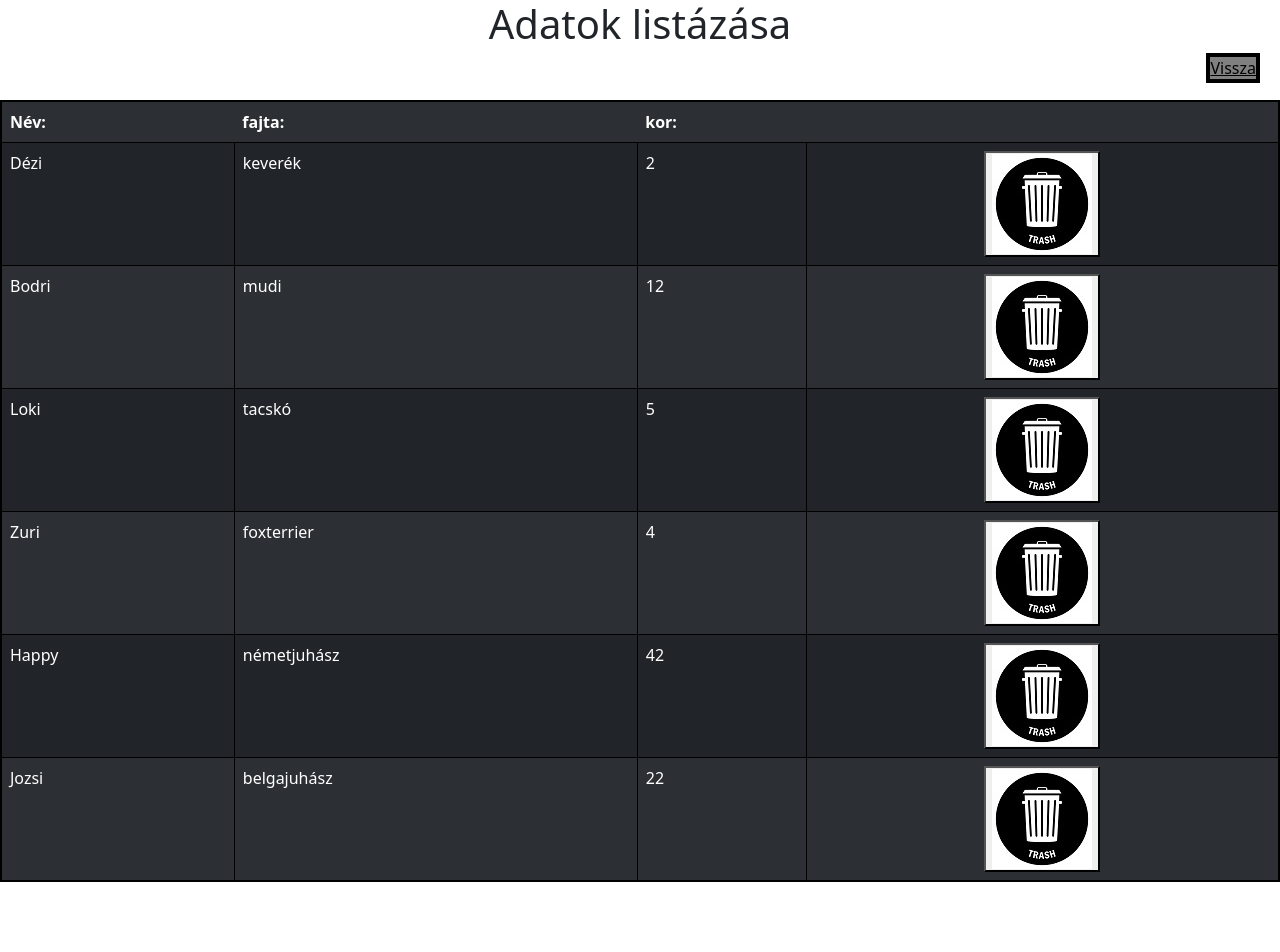
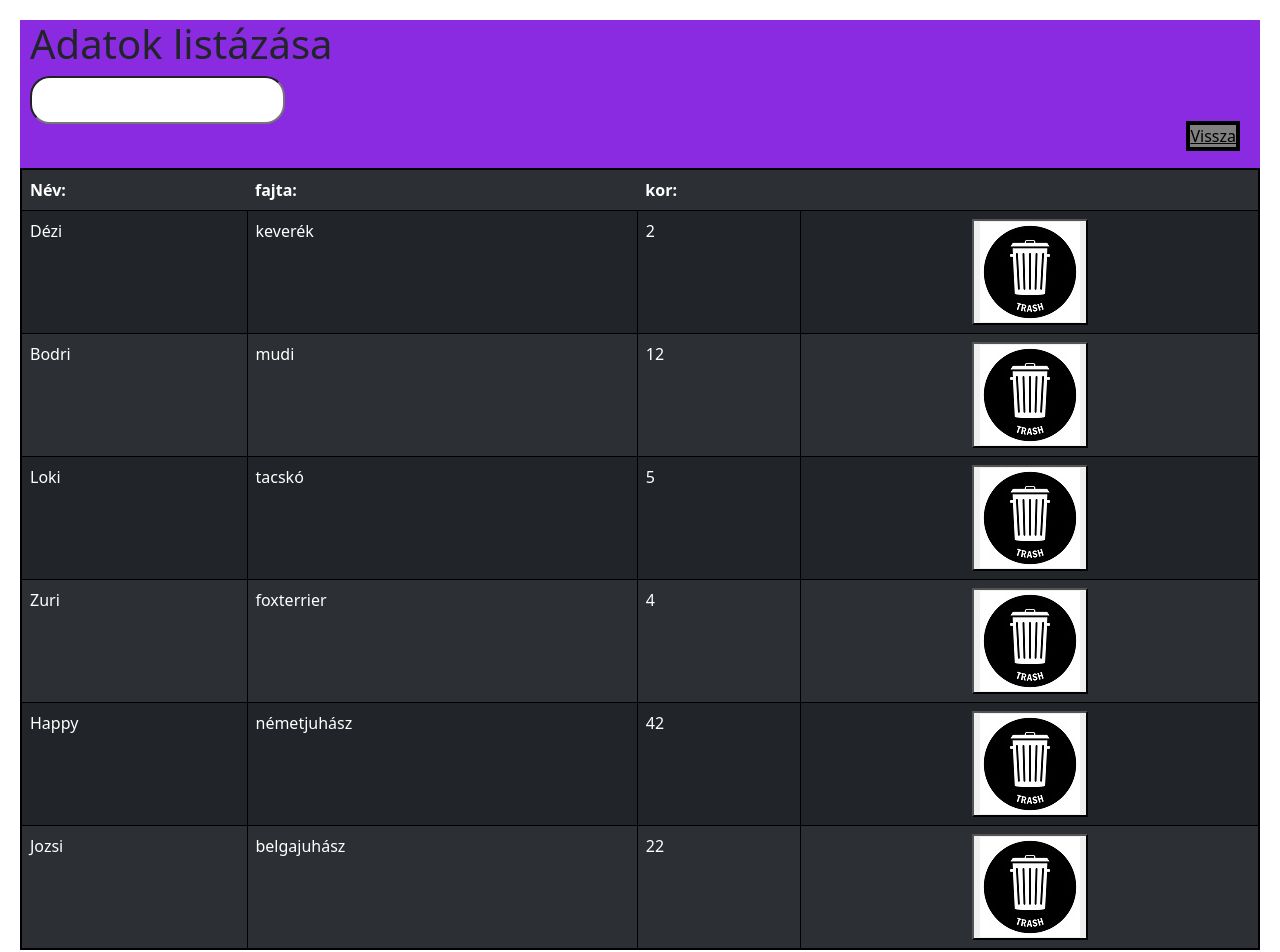
Before and after one commit to baalintka/jshazi-main, a plain HTML site: page index2.html in a window 1280 px wide. Before the commit the page ends 898 px from the top, so only its background shows below. Drawn offline with nearby package versions, Linux system fonts and the light colour scheme.

Commit message:
reggeli dolgok

```diff
--- a/index2.html
+++ b/index2.html
@@ -17,7 +17,10 @@
 </head>
 <body>
     <main>
-        <header><h1>Adatok listázása</h1></header>
+        <header><h1>Adatok listázása</h1>
+            <input type="text" type=" checkbox">
+
+        </header>
         <nav>
             <a href="index.html">Vissza</a>
         </nav>
--- a/style2.css
+++ b/style2.css
@@ -1,4 +1,6 @@
-header{text-align: center;}
+header{text-align: left;
+    margin-left: 10px;
+}
 nav{text-align: right;
     margin-bottom: 20px;
     margin-right: 20px;
@@ -8,9 +10,17 @@ nav{text-align: right;
     background-color: grey;
     font-style:initial;
 
-
-
+}
+main{
+    background-color: blueviolet;
+    margin: 20px;
 }
 #lel{
     text-align: center;
 }
+input{
+
+        border-radius: 20px;
+        padding: 10px;
+
+}
```
